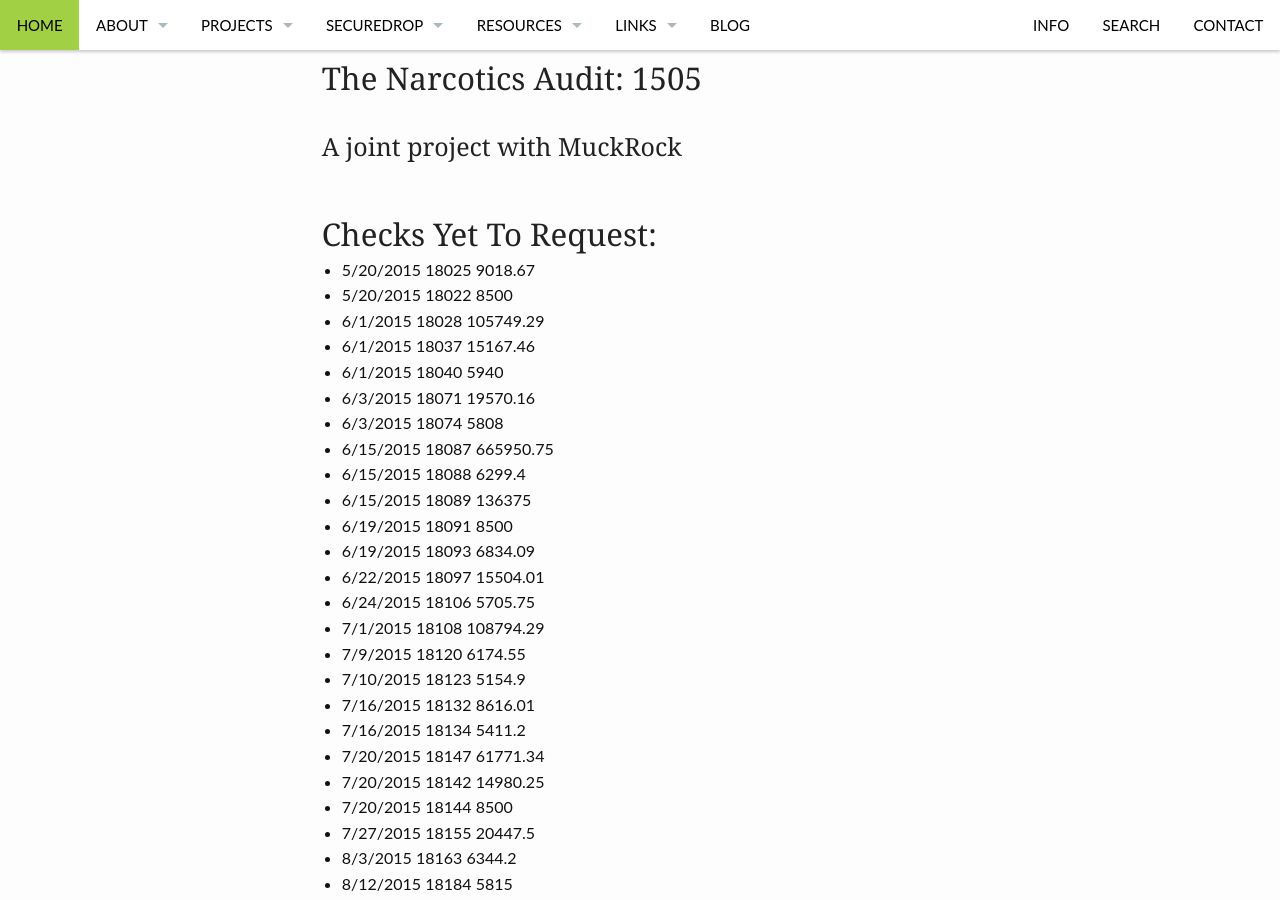
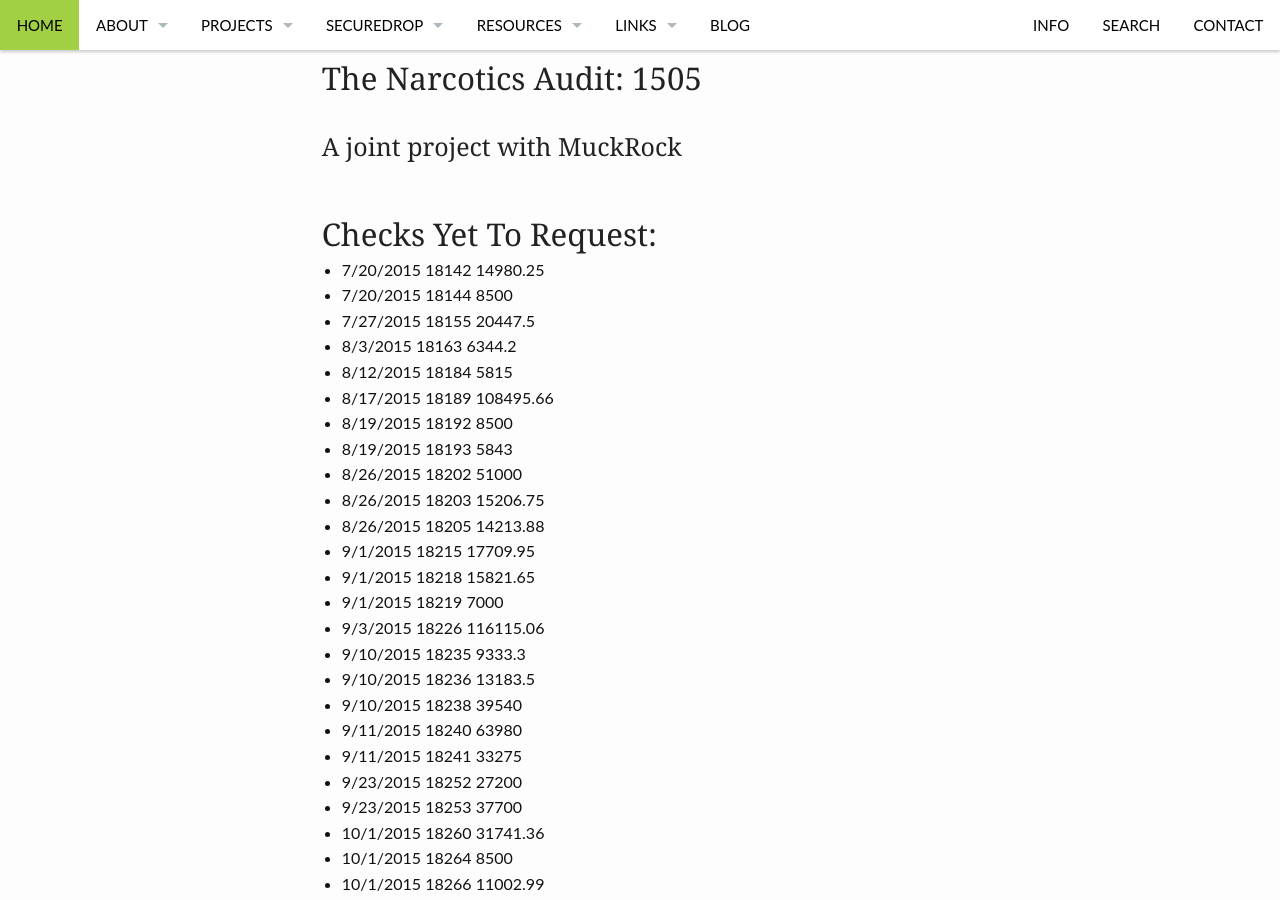
Before and after one commit to saltthefries/lucyparsonslabs.com, a Jekyll site: the page built from projects/checks.md, in a window 1280 px wide and 900 px high, scrolled down 334 px. Built offline with Jekyll 4.4.1, drawn with Linux system fonts in a browser that asks for light colours.

Commit message:
Update checks.md

```diff
--- a/projects/checks.md
+++ b/projects/checks.md
@@ -8,26 +8,6 @@ title: Current Projects
 
 ## Checks Yet To Request:
 
-* 5/20/2015	18025	9018.67
-* 5/20/2015	18022	8500
-* 6/1/2015	18028	105749.29
-* 6/1/2015	18037	15167.46
-* 6/1/2015	18040	5940
-* 6/3/2015	18071	19570.16
-* 6/3/2015	18074	5808
-* 6/15/2015	18087	665950.75
-* 6/15/2015	18088	6299.4
-* 6/15/2015	18089	136375
-* 6/19/2015	18091	8500
-* 6/19/2015	18093	6834.09
-* 6/22/2015	18097	15504.01
-* 6/24/2015	18106	5705.75
-* 7/1/2015	18108	108794.29
-* 7/9/2015	18120	6174.55
-* 7/10/2015	18123	5154.9
-* 7/16/2015	18132	8616.01
-* 7/16/2015	18134	5411.2
-* 7/20/2015	18147	61771.34
 * 7/20/2015	18142	14980.25
 * 7/20/2015	18144	8500
 * 7/27/2015	18155	20447.5
```
